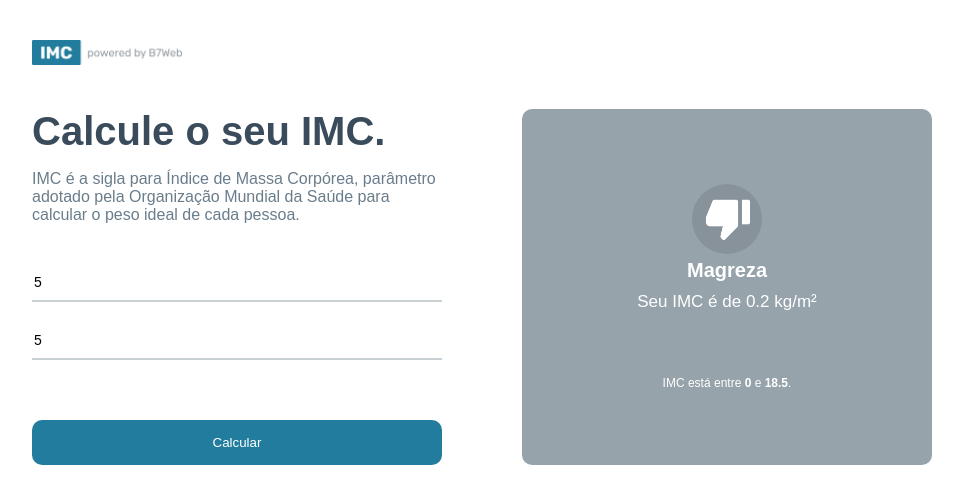
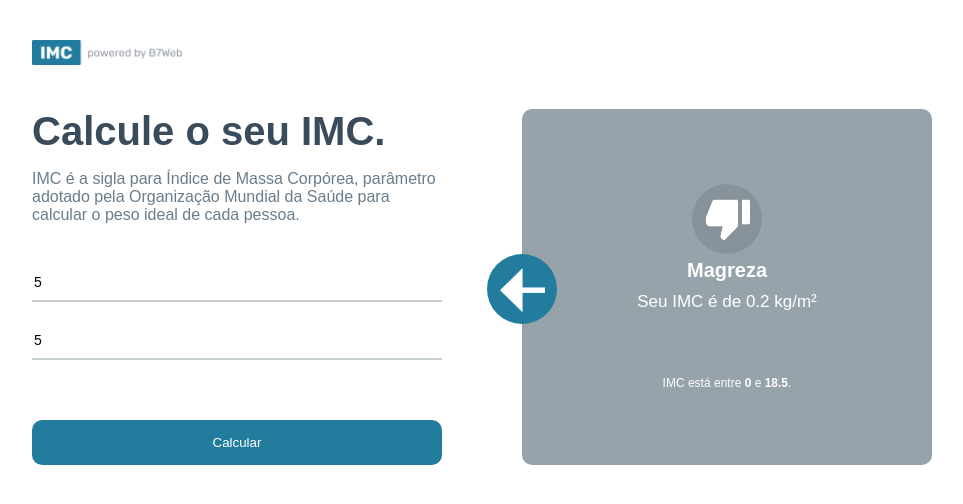
Before and after one commit to fsousanetto/react-calc-imc, a React (Create React App) app: page / in a window 1280 px wide. Both pictures are taken after typing "5", "5" into the empty fields and a click on the button "Calcular". Shown: the top 504 px of the page, without its empty margins (158-1121 px from the left). Built offline with nearby package versions, Linux system fonts and the light colour scheme.

Commit message:
add back button

```diff
--- a/src/App.module.css
+++ b/src/App.module.css
@@ -75,3 +75,22 @@
     flex: 1;
     display: flex;
 }
+
+.container .rightSide .rightArrow {
+    position: absolute;
+    background-color: #227c9d;
+    width: 70px;
+    height: 70px;
+    border-radius: 50%;
+    display: flex;
+    justify-content: center;
+    align-items: center;
+    cursor: pointer;
+    margin-left: -35px;
+    margin-top: 145px;
+    transition: all ease .2s;
+}
+
+.container .rightSide .rightArrow:hover {
+    box-shadow: 0 0 0.937rem #3a4b5c;
+}
--- a/src/App.tsx
+++ b/src/App.tsx
@@ -2,6 +2,7 @@
 import { useState } from 'react';
 import styles from './App.module.css';
 import powerImage from './assets/powered.png';
+import leftArrowImage from './assets/leftarrow.png';
 import { GridItem } from './components/GridItem';
 import { levels, calculateImc, Level } from './helpers/imc';
 
@@ -16,6 +17,12 @@
     } else {
       alert('Preencha todos os campos.')
     }
+  }
+
+  const handleBackButton = () => {
+    setToShow(null);
+    setHeightField(0);
+    setWeightField(0);
   }
 
 
@@ -58,7 +65,9 @@
           }
           {toShow &&
             <div className={styles.rightBig}>
-              <div className={styles.rightArrow}></div>
+              <div className={styles.rightArrow} onClick={handleBackButton}>
+                <img src={leftArrowImage} alt="" width={45}/>
+              </div>
               <GridItem item={toShow}/>
             </div>
           }
--- a/src/helpers/imc.ts
+++ b/src/helpers/imc.ts
@@ -18,8 +18,10 @@
 
     for(let i in levels){
         if(imc >= levels[i].imc[0] && imc < levels[i].imc[1]){
-            levels[i].yourImc = parseFloat(imc.toFixed(2));
-            return levels[i];
+            let levelsCopy = {...levels[i]};
+
+            levelsCopy.yourImc = parseFloat(imc.toFixed(2));
+            return levelsCopy;
         }
     }
 
```
